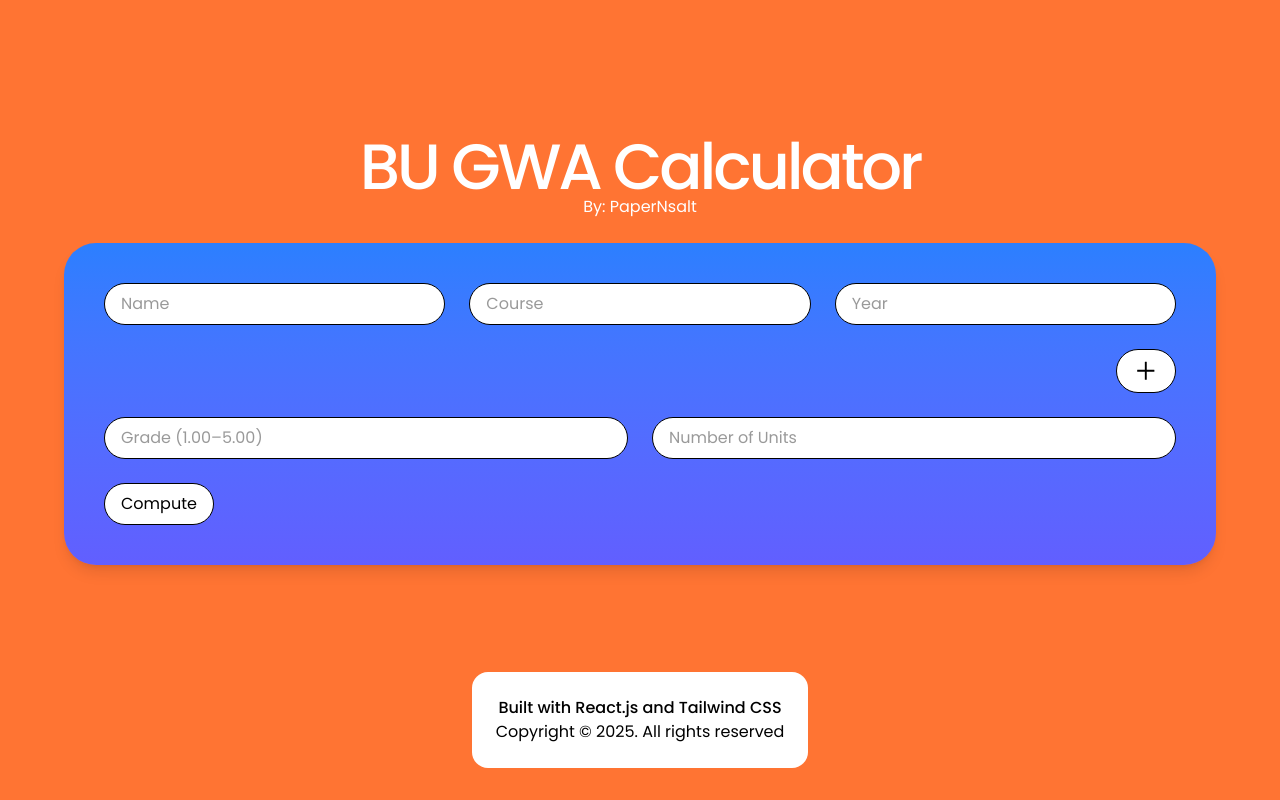
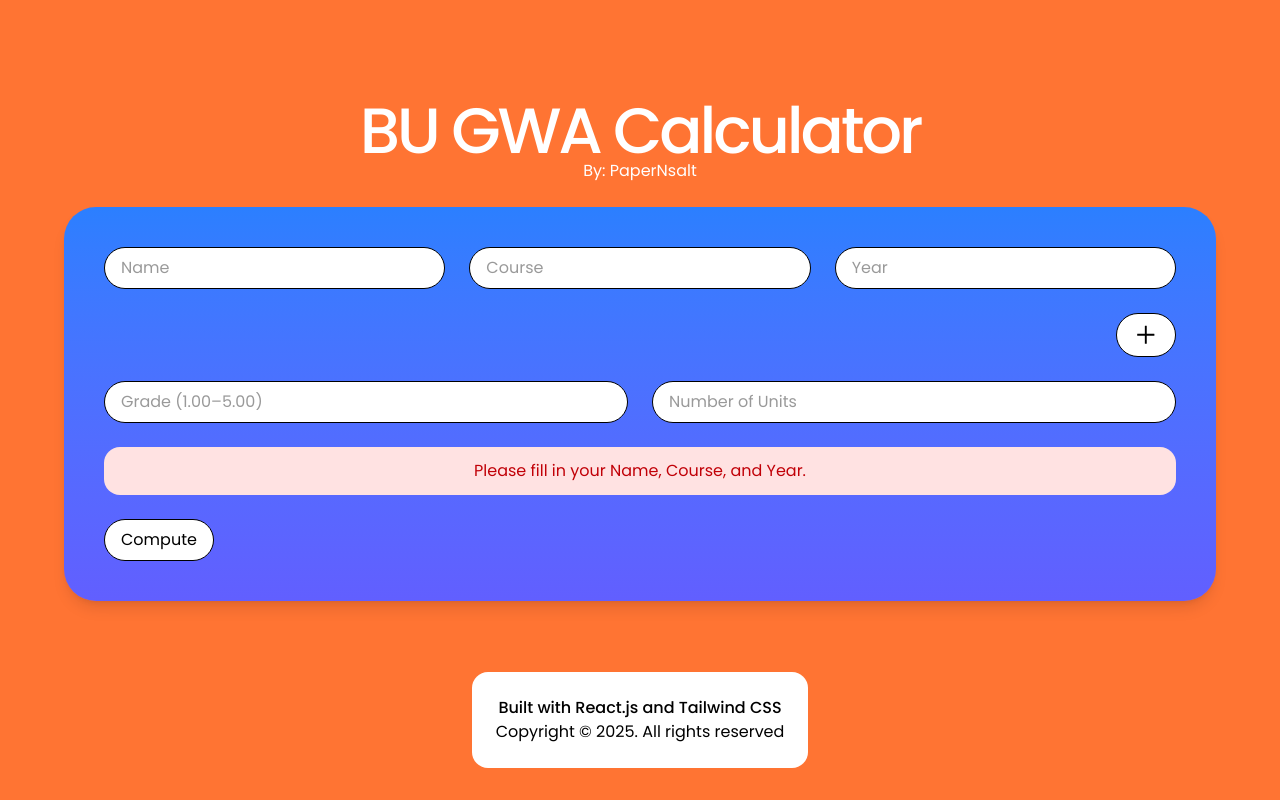
Before and after one commit to PaperNsalt/bu-gwa-calculator, a React (Vite) app: page / in a window 1280 px wide. Both pictures are taken after a click on the button "Compute". Built offline with nearby package versions, Linux system fonts and the light colour scheme.

Commit message:
Add input validation and error handling to GWA form
Introduces validation for required fields (Name, Course, Year) and subject entries in the GWA computation form. Displays animated error messages for missing or invalid input, improving user feedback and preventing invalid calculations.

```diff
--- a/src/pages/MainPage.jsx
+++ b/src/pages/MainPage.jsx
@@ -9,6 +9,7 @@ function MainPage() {
   const [name, setName] = useState("");
   const [course, setCourse] = useState("");
   const [year, setYear] = useState("");
+  const [error, setError] = useState("");
 
   const [subjects, setSubjects] = useState([{ grade: "", units: "" }]);
 
@@ -29,21 +30,42 @@ function MainPage() {
   };
 
   const computeGWA = () => {
+    setError("");
+
+    // Validate header fields
+    if (!name || !course || !year) {
+      setGwa(null);
+      setError("Please fill in your Name, Course, and Year.");
+      return;
+    }
+
     let totalWeighted = 0;
     let totalUnits = 0;
 
-    subjects.forEach(({ grade, units }) => {
+    for (let i = 0; i < subjects.length; i++) {
+      const { grade, units } = subjects[i];
       const g = parseFloat(grade);
       const u = parseFloat(units);
 
-      if (!isNaN(g) && !isNaN(u) && u > 0) {
-        totalWeighted += g * u;
-        totalUnits += u;
+      if (!grade || !units) {
+        setGwa(null);
+        setError(`Please complete all fields in Subject ${i + 1}.`);
+        return;
       }
-    });
+
+      if (isNaN(g) || isNaN(u) || u <= 0) {
+        setGwa(null);
+        setError(`Invalid values in Subject ${i + 1}.`);
+        return;
+      }
+
+      totalWeighted += g * u;
+      totalUnits += u;
+    }
 
     if (totalUnits === 0) {
       setGwa(null);
+      setError("Total units must be greater than zero.");
       return;
     }
 
@@ -164,6 +186,20 @@ function MainPage() {
           ))}
         </AnimatePresence>
 
+        <AnimatePresence>
+          {error && (
+            <motion.div
+              initial={{ opacity: 0, y: -10 }}
+              animate={{ opacity: 1, y: 0 }}
+              exit={{ opacity: 0, y: -10 }}
+              transition={{ duration: 0.25 }}
+              className="w-full bg-red-100 text-red-700 px-4 py-3 rounded-2xl text-center"
+            >
+              {error}
+            </motion.div>
+          )}
+        </AnimatePresence>
+
         <div>
           <ButtonComponent label="Compute" onClick={computeGWA} />
         </div>
```
